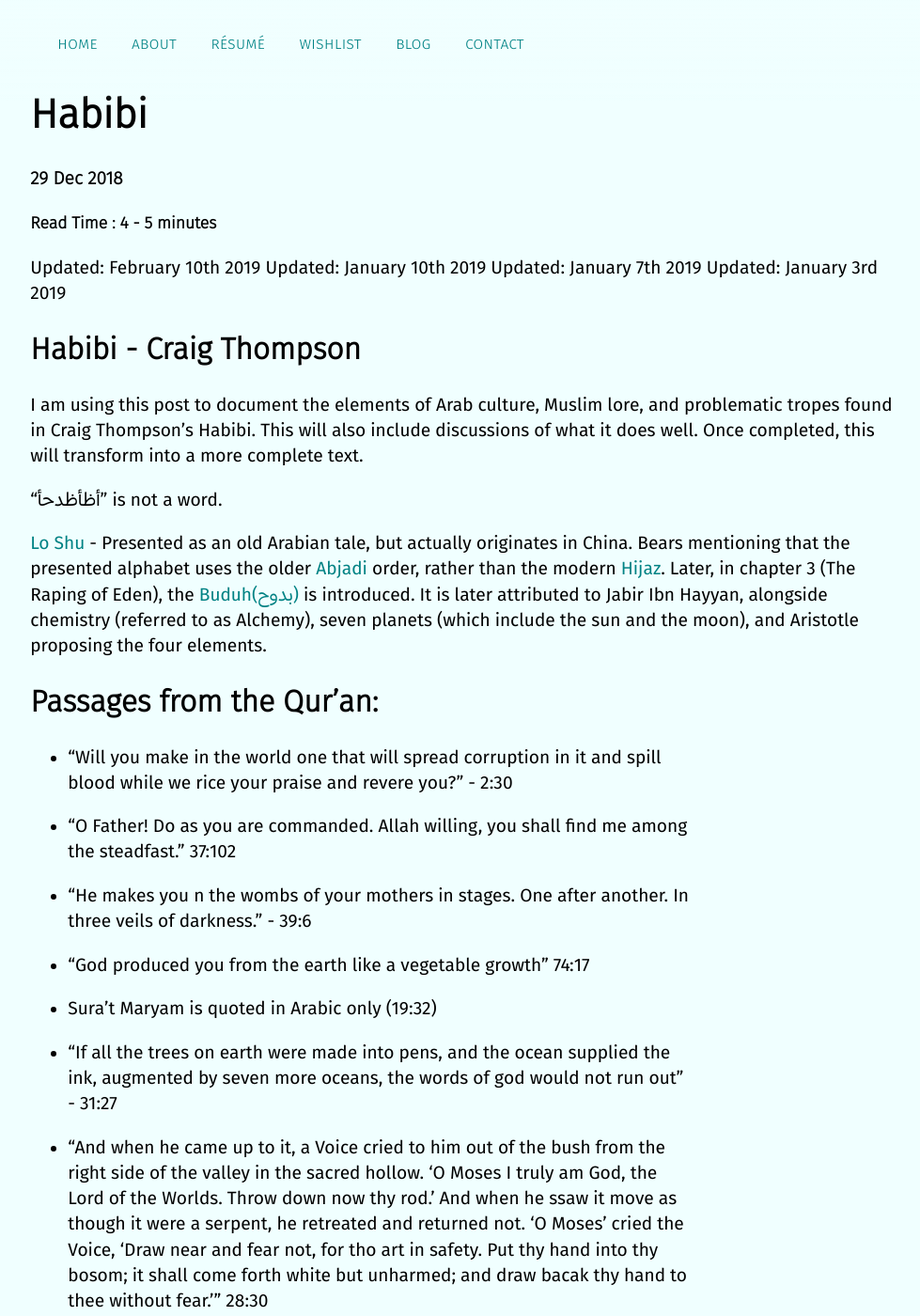
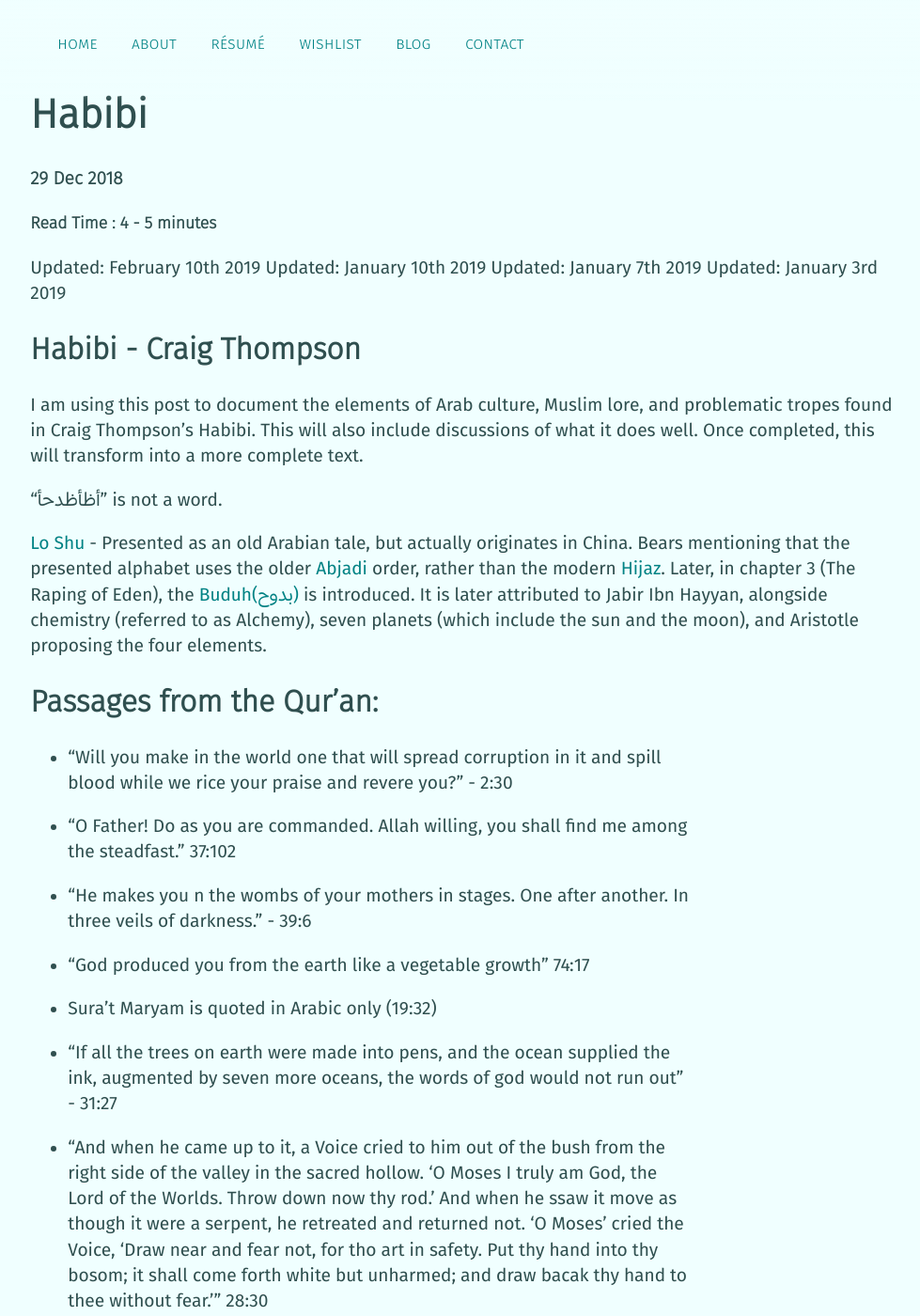
Before and after one commit to mstfacmly/mstfacmly.github.io, a Jekyll site: the page built from _posts/2018-12-29-Habibi.md, in a window 1280 px wide and 1400 px high. Shown: the whole window at 94% size, without its empty margins (147-1126 px from the left). Built offline with Jekyll 4.4.1, drawn with Linux system fonts in a browser that asks for light colours; nearby versions of some CDN libraries; a script that is not in the unit is left out.

Commit message:
Update main.css

```diff
--- a/css/main.css
+++ b/css/main.css
@@ -19,7 +19,7 @@
 		background-color: azure;
 	}
 	h1,h2,h3,h4,body,p {
-		color: #darkslategray;
+		color: darkslategrey;
 	}
 	.nav{
 		background-image: linear-gradient(to bottom, azure, #f0ffffd4, #f0ffff00);
```
